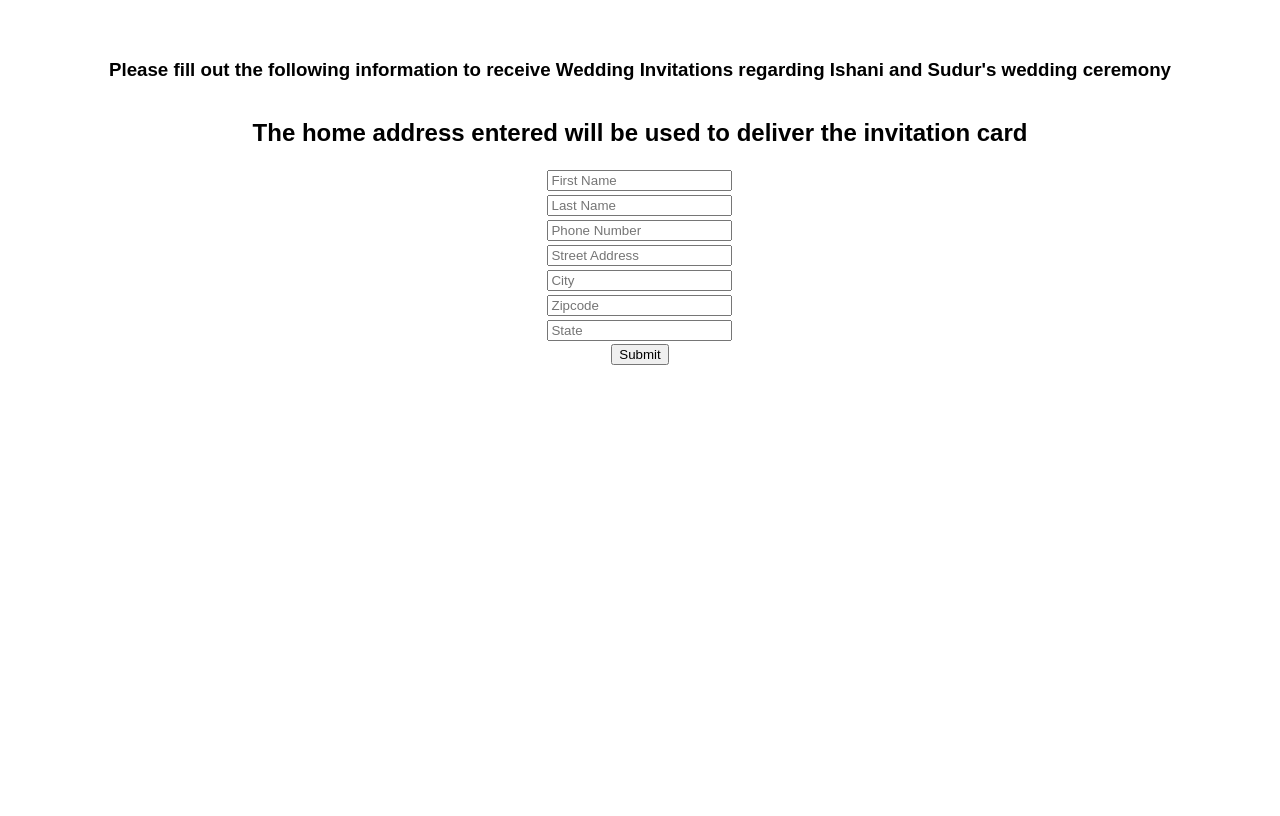
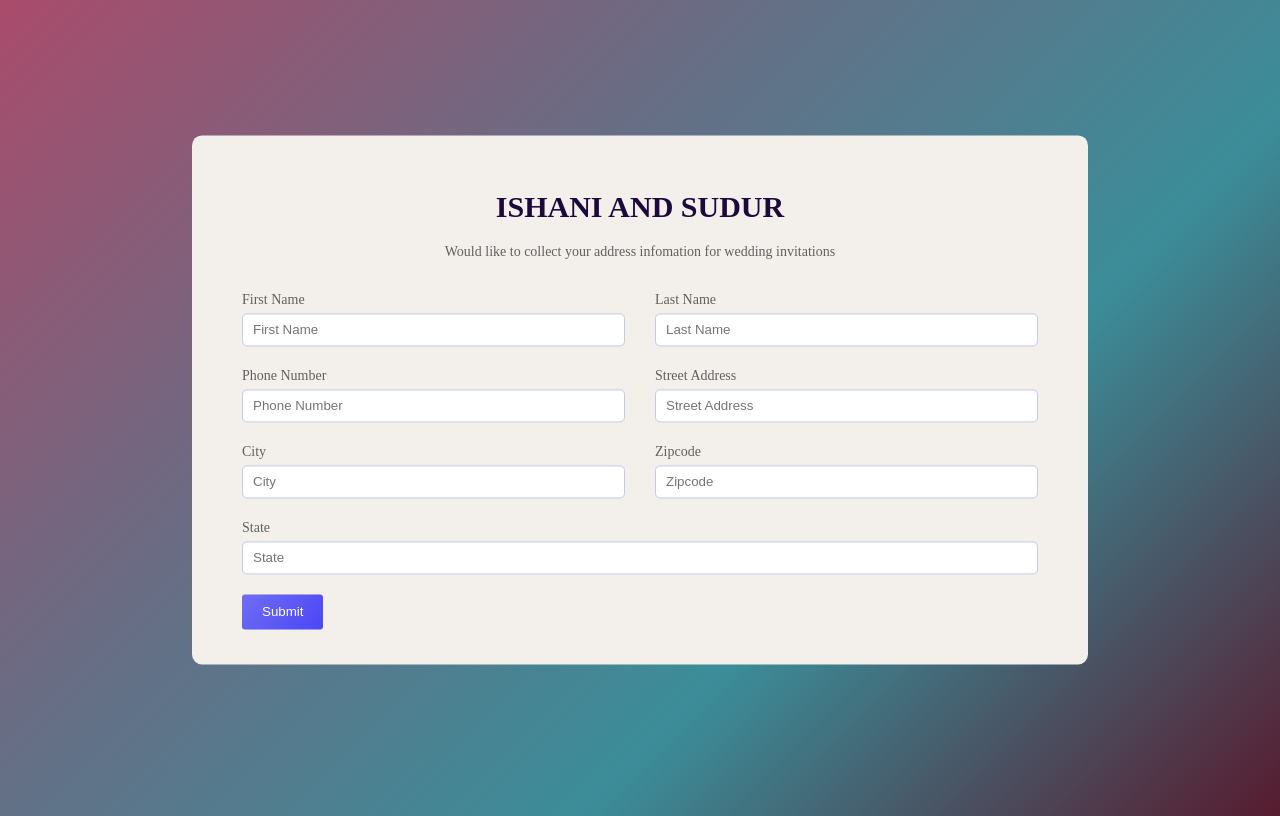
Before and after one commit to satchitdahal/wedding, a React (Create React App) app in the folder frontend/frontend/: page /info in a window 1280 px wide. Built offline with nearby package versions, Linux system fonts and the light colour scheme.

Commit message:
funny css

```diff
--- a/frontend/frontend/src/App.js
+++ b/frontend/frontend/src/App.js
@@ -20,9 +20,10 @@ function App() {
     return isLoggedIn ? (
       element
     ) : (
-      <Navigate to="/login" replace state={{ from: rest.location }} />
+      <Navigate to="/" replace state={{ from: rest.location }} />
     );
   };
+
 
   return (
     <Router>
--- a/frontend/frontend/src/Components/InfoForm.js
+++ b/frontend/frontend/src/Components/InfoForm.js
@@ -1,6 +1,6 @@
 import React, { useState } from "react";
 import "../styles/infoForm.css";
-
+import rose from "../styles/pictures/rose.jpg"
 const InfoForm = () => {
     const [f_name, setFname] = useState('');
     const [l_name, setLname] = useState('');
@@ -57,6 +57,12 @@ const InfoForm = () => {
 
 
     return (
+        <div className="info_container">
+
+
+            <h1>ISHANI AND SUDUR</h1>
+            <p>Would like to collect your address infomation for wedding invitations</p>
+
             <div className="infoForm">
 
                 {submitted ? (
@@ -67,15 +73,91 @@ const InfoForm = () => {
                         <p>Your information has been received.</p>
                     </div>
                 ) : (
-                <div>
-                    <div className="infoForm_desc">
-                        <h3>Please fill out the following information to receive Wedding Invitations regarding Ishani and Sudur's wedding ceremony</h3>
-                        <h2>The home address entered will be used to deliver the invitation card</h2>
 
 
+                    <form onSubmit={handleSubmit} className="info_form">
+                        {/* row 1 */}
+                        <div className="row">
+
+                            <div className="column">
+                                <label for="First Name">First Name</label>
+                                <input
+                                    type="text"
+                                    placeholder="First Name"
+                                    value={f_name}
+                                    onChange={(e) => setFname(e.target.value)}
+                                />
                             </div>
-                    <form onSubmit={handleSubmit} className="info_form">
-                        <table>
+
+                            <div className="column">
+                                <label for="Last Name">Last Name</label>
+                                <input
+                                    type="text"
+                                    placeholder="Last Name"
+                                    value={l_name}
+                                    onChange={(e) => setLname(e.target.value)}
+                                />
+                            </div>
+                        </div>
+
+                        {/* row 2 */}
+                        <div className="row">
+
+                            <div className="column">
+                                <label for="Phone Number">Phone Number</label>
+                                <input
+                                    type="text"
+                                    placeholder="Phone Number"
+                                    value={phone_number}
+                                    onChange={(e) => setPhone(e.target.value)}
+                                />
+                            </div>
+
+                            <div className="column">
+                                <label for="Street">Street Address</label>
+                                <input
+                                    type="text"
+                                    placeholder="Street Address"
+                                    value={street_add}
+                                    onChange={(e) => setStreetAdd(e.target.value)}
+                                />
+                            </div>
+                        </div>
+                        {/* row 3 */}
+                        <div className="row">
+                            <div className="column">
+                                <label for="City ">City</label>
+                                <input
+                                    type="text"
+                                    placeholder="City"
+                                    value={city}
+                                    onChange={(e) => setCity(e.target.value)}
+                                />
+                            </div>
+
+                            <div className="column">
+                                <label for="Zipcode">Zipcode</label>
+                                <input
+                                    type="text"
+                                    placeholder="Zipcode"
+                                    value={zipcode}
+                                    onChange={(e) => setZipcode(e.target.value)}
+                                />
+                            </div>
+                        </div>
+                        <div className="row">
+                            <div className="column">
+                                <label for="State">State</label>
+                                <input
+                                    type="text"
+                                    placeholder="State"
+                                    value={states}
+                                    onChange={(e) => setStates(e.target.value)}
+                                />
+                            </div>
+
+                        </div>
+                        {/* <table>
                             <tr>
                                 <td>
                                     <input
@@ -146,12 +228,14 @@ const InfoForm = () => {
                                     />
                                 </td>
                             </tr>
-                        </table>
+                        </table> */}
                         <button type="submit">Submit</button>
                     </form>
-                </div>
+
                 )}
             </div>
+
+        </div >
     );
 };
 
--- a/frontend/frontend/src/styles/app.css
+++ b/frontend/frontend/src/styles/app.css
@@ -1,12 +1,29 @@
 /* App.css */
+/* *,
+*:before,
+*:after {
+    padding: 0;
+    margin: 0;
+    box-sizing: border-box;
+    font-family: "Poppins", sans-serif;
+    font-weight: 500;
+} */
+
+/*
+{
+    box-sizing: border-box;
+    font-family: sans-serif;
+} */
+
 * {
     box-sizing: border-box;
-    font-family: sans-serif;
+
 }
 
 body {
-    /* margin: 0; */
-    /* display: flex; */
+    height: 100vh;
+    background: linear-gradient(135deg,
+            #aa4b6b, #6b6b83, #3b8d99, #571b2f)
 }
 
 .container {
--- a/frontend/frontend/src/styles/infoForm.css
+++ b/frontend/frontend/src/styles/infoForm.css
@@ -1,4 +1,4 @@
-.infoform {
+/* .infoForm {
     display: flex;
     flex-direction: column;
     align-items: center;
@@ -15,7 +15,94 @@
 }
 
 .infoForm_desc {
+
     display: flex;
     flex-direction: column;
     align-items: center;
+} */
+
+*:before,
+*:after {
+    padding: 0;
+    margin: 0;
+    box-sizing: border-box;
+    font-family: "Poppins", sans-serif;
+    font-weight: 500;
 }
+
+.info_container {
+    background-color: rgb(243, 240, 235);
+    width: 70%;
+    min-width: 420px;
+    padding: 35px 50px;
+    transform: translate(-50%, -50%);
+    position: absolute;
+    left: 50%;
+    top: 50%;
+    border-radius: 10px;
+    box-shadow: 20px 30px 25px rgba(0, 0, 0, 0);
+    /* display: flex;
+    flex-direction: row;
+    align-items: center; */
+
+}
+
+h1 {
+    font-size: 30px;
+    text-align: center;
+    color: #1c093c;
+}
+
+p {
+    position: relative;
+    margin: auto;
+    width: 100%;
+    text-align: center;
+    color: #606060;
+    font-size: 14px;
+    font-weight: 400;
+
+}
+
+form {
+    width: 100%;
+    position: relative;
+    margin: 30px auto 0 auto;
+}
+
+.row {
+    width: 100%;
+    display: grid;
+    grid-template-columns: repeat(auto-fit, minmax(300px, 1fr));
+    grid-gap: 20px 30px;
+    margin-bottom: 20px;
+}
+
+label {
+    color: #606060;
+    font-size: 14px;
+
+}
+
+input {
+    width: 100%;
+    font-weight: 400;
+    padding: 8px 10px;
+    border-radius: 5px;
+    border: 1.2px solid #c4cae0;
+    margin-top: 5px
+}
+
+input:focus {
+    outline: none;
+    border-color: #6f6df4;
+}
+
+button {
+    border: none;
+    padding: 10px 20px;
+    background: linear-gradient(130deg,
+            #6f6df4, #4c46f5);
+    color: #ffff;
+    border-radius: 3px;
+}
```
Also changed, not shown: 1 other file (tests, documents, lock files or other folders). Lines whose indentation alone changed are shown as unchanged.
